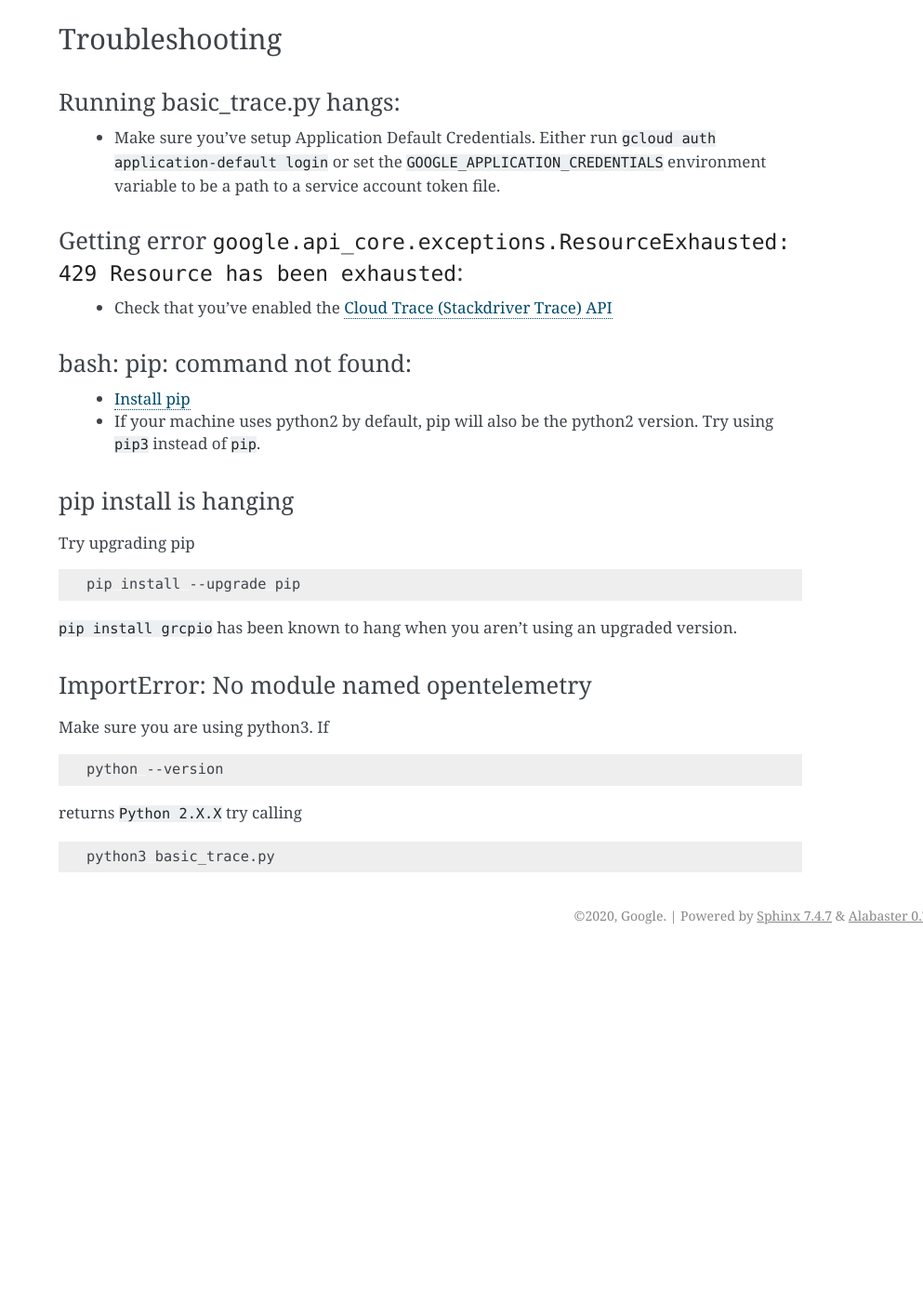
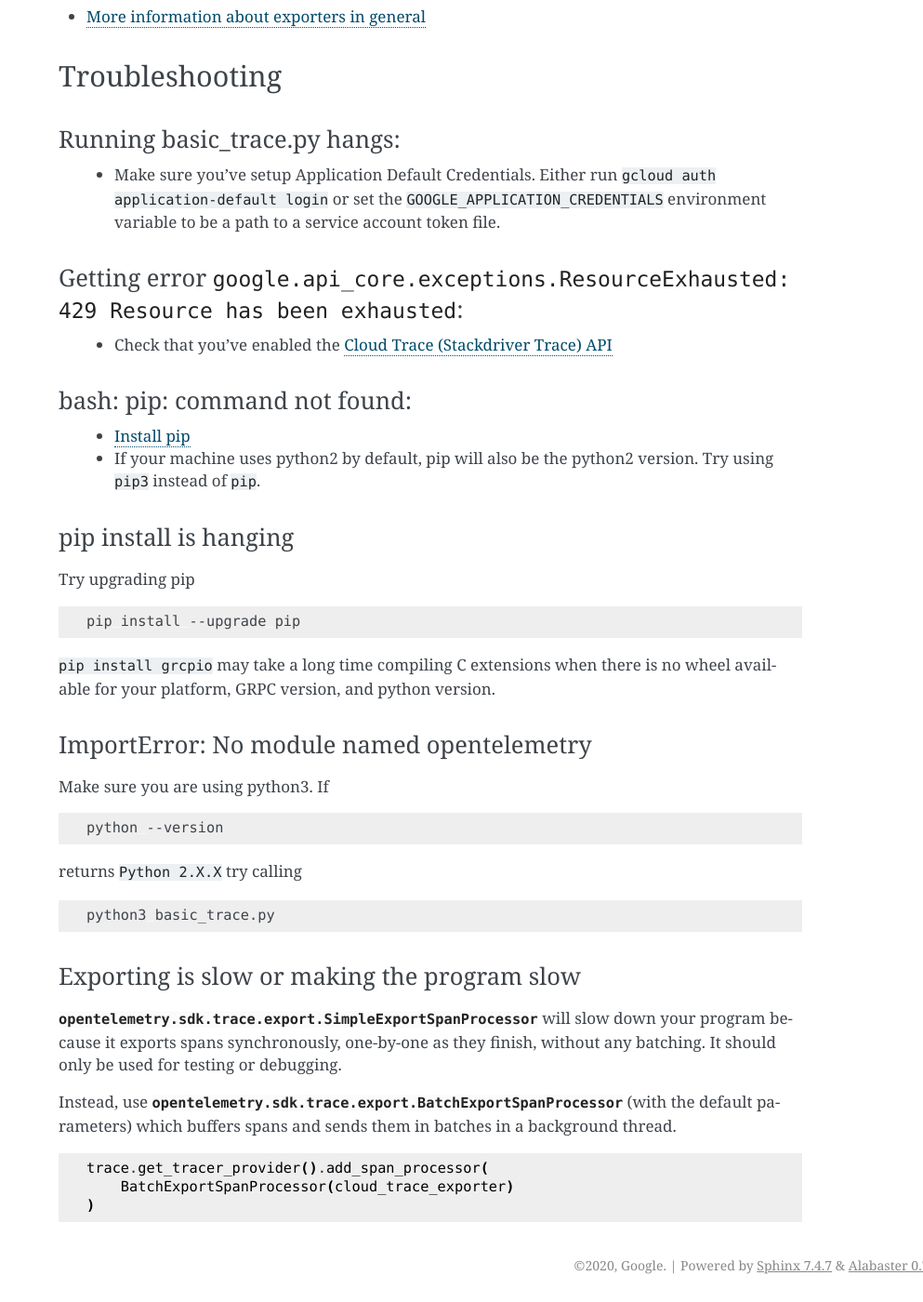
Before and after one commit to GoogleCloudPlatform/opentelemetry-operations-python, a Sphinx documentation site: the page built from docs/examples/cloud_trace_exporter/README.rst, in a window 1280 px wide and 1400 px high, scrolled down 1910 px. Shown: the whole window at 93% size, without its empty margins (287-1280 px from the left). Built offline with Sphinx 7.4.7, drawn with Linux system fonts in a browser that asks for light colours; pages that are not in the unit, such as notebooks, are missing from menus; before the commit the page ends 2934 px from its top, so only the background shows below that; some of the changed text lies outside the part shown.

Commit message:
add dependency version specifiers and update docs for span processors

```diff
--- a/docs-requirements.txt
+++ b/docs-requirements.txt
@@ -4,3 +4,4 @@ sphinx-autodoc-typehints
 opentelemetry-api
 opentelemetry-sdk
 ./opentelemetry-exporter-google-cloud
+./opentelemetry-tools-google-cloud
--- a/docs/examples/cloud_trace_exporter/README.rst
+++ b/docs/examples/cloud_trace_exporter/README.rst
@@ -26,7 +26,7 @@ To use this exporter you first need to:
     :language: python
     :lines: 1-
 
-* Run a more advanced example that uses features like attributes, events and links
+* Run a more advanced example that uses features like attributes, events, links, and batching
 
 .. literalinclude:: advanced_trace.py
     :language: python
@@ -67,7 +67,7 @@ Try upgrading pip
 
     pip install --upgrade pip
 
-``pip install grcpio`` has been known to hang when you aren't using an upgraded version.
+``pip install grcpio`` may take a long time compiling C extensions when there is no wheel available for your platform, GRPC version, and python version.
 
 ImportError: No module named opentelemetry
 ##########################################
@@ -82,3 +82,21 @@ returns ``Python 2.X.X`` try calling
 .. code-block:: sh
 
     python3 basic_trace.py
+
+
+Exporting is slow or making the program slow
+############################################
+:class:`opentelemetry.sdk.trace.export.SimpleExportSpanProcessor` will slow
+down your program because it exports spans synchronously, one-by-one as they
+finish, without any batching. It should only be used for testing or
+debugging.
+
+Instead, use :class:`opentelemetry.sdk.trace.export.BatchExportSpanProcessor`
+(with the default parameters) which buffers spans and sends them in batches
+in a background thread.
+
+.. code-block:: python
+
+    trace.get_tracer_provider().add_span_processor(
+        BatchExportSpanProcessor(cloud_trace_exporter)
+    )
--- a/docs/examples/cloud_trace_exporter/advanced_trace.py
+++ b/docs/examples/cloud_trace_exporter/advanced_trace.py
@@ -1,14 +1,16 @@
 from opentelemetry import trace
 from opentelemetry.exporter.cloud_trace import CloudTraceSpanExporter
 from opentelemetry.sdk.trace import TracerProvider
-from opentelemetry.sdk.trace.export import SimpleExportSpanProcessor
+from opentelemetry.sdk.trace.export import BatchExportSpanProcessor
 from opentelemetry.trace import Link
 
 trace.set_tracer_provider(TracerProvider())
 
 cloud_trace_exporter = CloudTraceSpanExporter()
 trace.get_tracer_provider().add_span_processor(
-    SimpleExportSpanProcessor(cloud_trace_exporter)
+    # BatchExportSpanProcessor buffers spans and sends them in batches in a
+    # background thread.
+    BatchExportSpanProcessor(cloud_trace_exporter)
 )
 tracer = trace.get_tracer(__name__)
 
```
Also changed, not shown: 2 other files.
